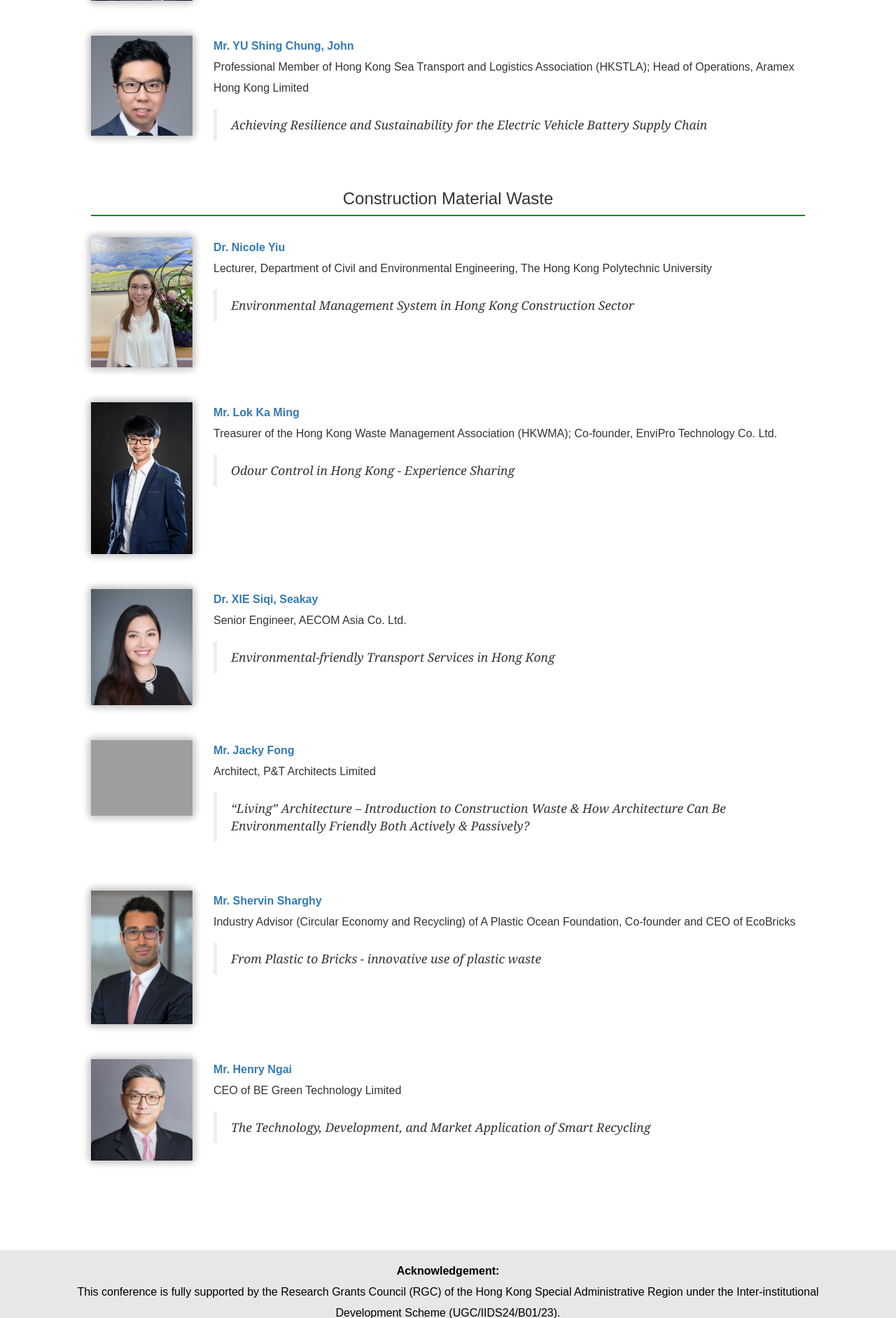
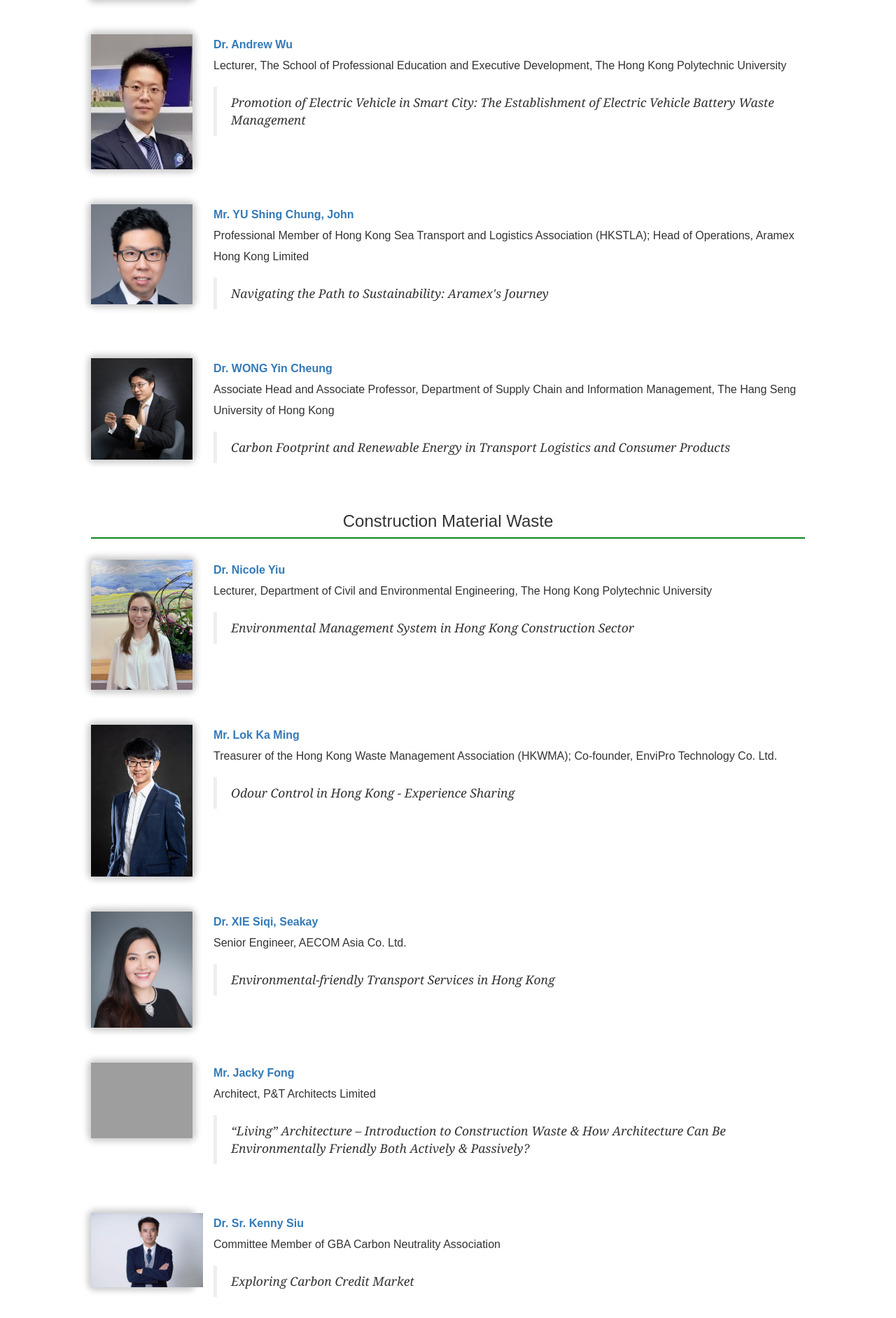
Before and after one commit to andyau1123/html, a PHP site: page /speakers.php in a window 1280 px wide. Shown: the part 4339-6223 px from the top of the page at 70% size. Run offline with PHP 8.4, Linux system fonts and the light colour scheme; some libraries are stand-ins or nearby versions; grey boxes are pictures that could not be loaded.

Commit message:
8/7/2024 update

```diff
--- a/speakers.php
+++ b/speakers.php
@@ -99,7 +99,7 @@
 						<a href="#" target="_blank">Ms. Kayley Leung </a> <br>
 						Director & Founder of Sustainable Lab HK
 					</p>
-					<blockquote class="speaker_topics">HK Food Waste Management: Disposal VS Reborn Company</blockquote>
+					<blockquote class="speaker_topics">HK Food Waste Management: Disposal VS Reborn</blockquote>
 				</div>
 			</div>
 
@@ -130,6 +130,21 @@
 						Assistant Conservation Manager of The Nature Conservancy Hong Kong
 					</p>
 					<blockquote class="speaker_topics">The Nature Conservancy "Save Our Shells" Project - Progress Updates, Lesson Learnt, Challenges, and The Way Forward</blockquote>
+				</div>
+			</div>
+
+			<div class="row speaker">
+				<div class="col-xs-4 col-sm-4 col-md-2 col-lg-2">
+					<div class="img-rounded" style="box-shadow: 0px 0px 8px 5px rgba(0,0,0,0.2);">
+						<img src="images/speakers/Shervin Sharghy.jpeg" style="width:100%">
+					</div>
+				</div>
+				<div class="col-xs-12 col-sm-12 col-md-10 col-lg-10">
+					<p>
+						<a href="#" target="_blank">Mr. Shervin Sharghy</a> <br>
+						 Industry Advisor (Circular Economy and Recycling) of A Plastic Ocean Foundation, Co-founder and CEO of EcoBricks
+					</p>
+					<blockquote class="speaker_topics">From Plastic to Bricks - innovative use of plastic waste</blockquote>
 				</div>
 			</div>
 			<!-- Keynote Speakers - SECTION Food, Plastic, and Packaging Waste - END -->
@@ -270,7 +285,22 @@
 						<a href="#" target="_blank">Mr. YU Shing Chung, John</a> <br>
 						Professional Member of Hong Kong Sea Transport and Logistics Association (HKSTLA); Head of Operations, Aramex Hong Kong Limited
 					</p>
-					<blockquote class="speaker_topics">Achieving Resilience and Sustainability for the Electric Vehicle Battery Supply Chain</blockquote>
+					<blockquote class="speaker_topics">Navigating the Path to Sustainability: Aramex's Journey</blockquote>
+				</div>
+			</div>
+
+			<div class="row speaker">
+				<div class="col-xs-4 col-sm-4 col-md-2 col-lg-2">
+					<div class="img-rounded" style="box-shadow: 0px 0px 8px 5px rgba(0,0,0,0.2);">
+						<img src="images/speakers/WONG_Yin_Cheung.jpeg" style="width:100%">
+					</div>
+				</div>
+				<div class="col-xs-12 col-sm-12 col-md-10 col-lg-10">
+					<p>
+						<a href="#" target="_blank">Dr. WONG Yin Cheung</a> <br>
+						Associate Head and Associate Professor, Department of Supply Chain and Information Management, The Hang Seng University of Hong Kong
+					</p>
+					<blockquote class="speaker_topics">Carbon Footprint and Renewable Energy in Transport Logistics and Consumer Products</blockquote>
 				</div>
 			</div>
 			<!-- Keynote Speakers - SECTION Electric Vehicle Waste - END -->
@@ -340,30 +370,15 @@
 			<div class="row speaker">
 				<div class="col-xs-4 col-sm-4 col-md-2 col-lg-2">
 					<div class="img-rounded" style="box-shadow: 0px 0px 8px 5px rgba(0,0,0,0.2);">
-						<img src="images/speakers/Shervin Sharghy.jpeg" style="width:100%">
+						<img src="images/speakers/Kenny_Siu.jpeg" style="width:110%">
 					</div>
 				</div>
 				<div class="col-xs-12 col-sm-12 col-md-10 col-lg-10">
 					<p>
-						<a href="#" target="_blank">Mr. Shervin Sharghy</a> <br>
-						 Industry Advisor (Circular Economy and Recycling) of A Plastic Ocean Foundation, Co-founder and CEO of EcoBricks
+						<a href="#" target="_blank">Dr. Sr. Kenny Siu </a> <br>
+						Committee Member of GBA Carbon Neutrality Association
 					</p>
-					<blockquote class="speaker_topics">From Plastic to Bricks - innovative use of plastic waste</blockquote>
-				</div>
-			</div>
-
-			<div class="row speaker">
-				<div class="col-xs-4 col-sm-4 col-md-2 col-lg-2">
-					<div class="img-rounded" style="box-shadow: 0px 0px 8px 5px rgba(0,0,0,0.2);">
-						<img src="images/speakers/Henry_Ngai.jpeg" style="width:100%">
-					</div>
-				</div>
-				<div class="col-xs-12 col-sm-12 col-md-10 col-lg-10">
-					<p>
-						<a href="#" target="_blank">Mr. Henry Ngai </a> <br>
-						CEO of BE Green Technology Limited
-					</p>
-					<blockquote class="speaker_topics">The Technology, Development, and Market Application of Smart Recycling</blockquote>
+					<blockquote class="speaker_topics">Exploring Carbon Credit Market</blockquote>
 				</div>
 			</div>
 			<!-- Keynote Speakers - SECTION Construction Material Waste - END -->
```
Also changed, not shown: download.php (+12 -0 lines), organisation.php (+15 -6 lines), programme_rundown.php (+8 -7 lines), site_visit.php (+52 -1 lines), images/posters/ShellBagging.png (added), images/speakers/Kenny_Siu.jpeg (added), images/speakers/WONG_Yin_Cheung.jpeg (added).
